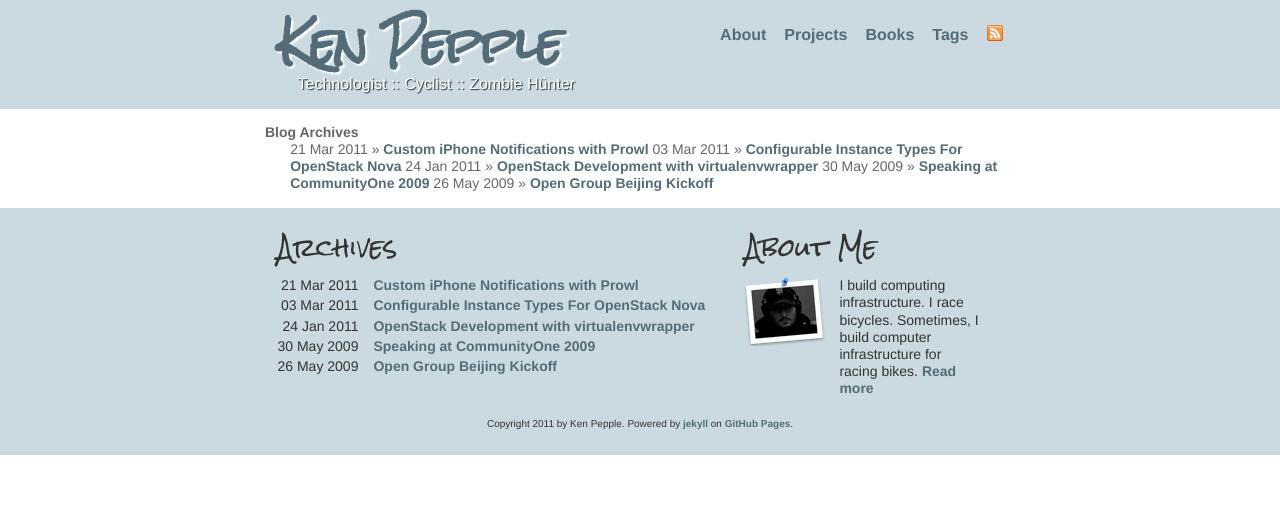
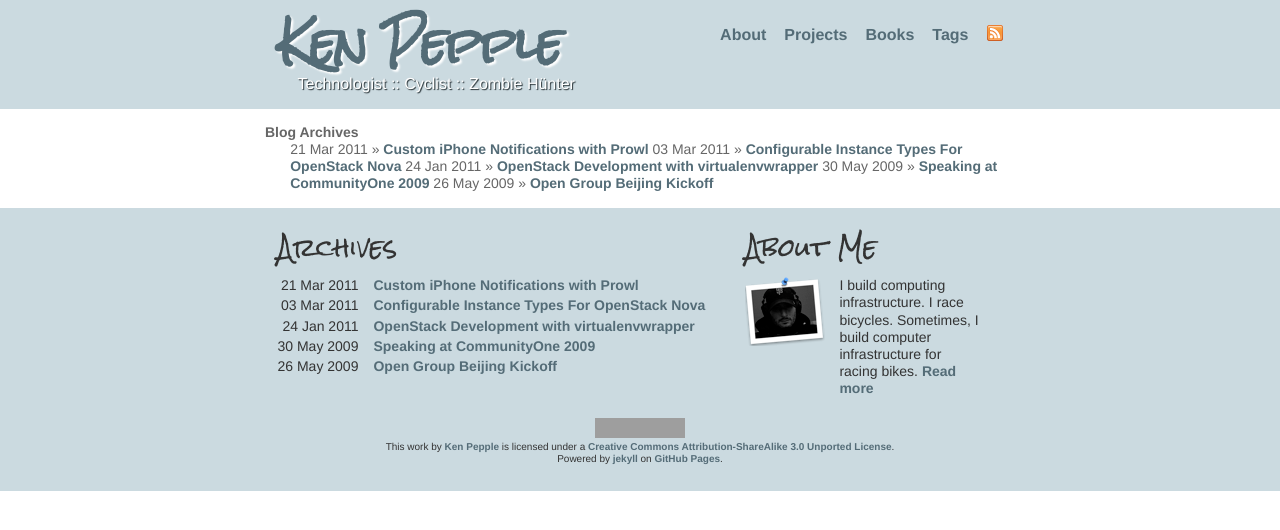
Before and after one commit to slashk/slashk.github.com, a Jekyll site: the page built from archives.html, in a window 1280 px wide. Shown: the top 530 px of the page. Built offline with Jekyll 4.4.1, drawn with Linux system fonts in a browser that asks for light colours; Markdown is read by kramdown in place of the engine named in the settings; grey boxes are pictures that could not be loaded.

Commit message:
added creative commons to footer

```diff
--- a/_includes/footer.html
+++ b/_includes/footer.html
@@ -26,7 +26,8 @@
                 </div>
             </div>
         </div>
-        <div class="powered"><p>Copyright 2011 by Ken Pepple. Powered by <a href="http://jekyllrb.com/" target="_blank">jekyll</a> on <a href="http://pages.github.com/" target="_blank">GitHub Pages</a>.</p></div>
+        <div class="powered">
+        <a rel="license" href="http://creativecommons.org/licenses/by-sa/3.0/"><img alt="Creative Commons License" style="border-width:0" src="http://i.creativecommons.org/l/by-sa/3.0/88x31.png" /></a><br />This <span xmlns:dct="http://purl.org/dc/terms/" href="http://purl.org/dc/dcmitype/Text" rel="dct:type">work</span> by <a xmlns:cc="http://creativecommons.org/ns#" href="http://ken.pepple.info" property="cc:attributionName" rel="cc:attributionURL">Ken Pepple</a> is licensed under a <a rel="license" href="http://creativecommons.org/licenses/by-sa/3.0/">Creative Commons Attribution-ShareAlike 3.0 Unported License</a>. <p>Powered by <a href="http://jekyllrb.com/" target="_blank">jekyll</a> on <a href="http://pages.github.com/" target="_blank">GitHub Pages</a>.</p></div>
     </div>
 
     {% include google_analytics.html %}
```
